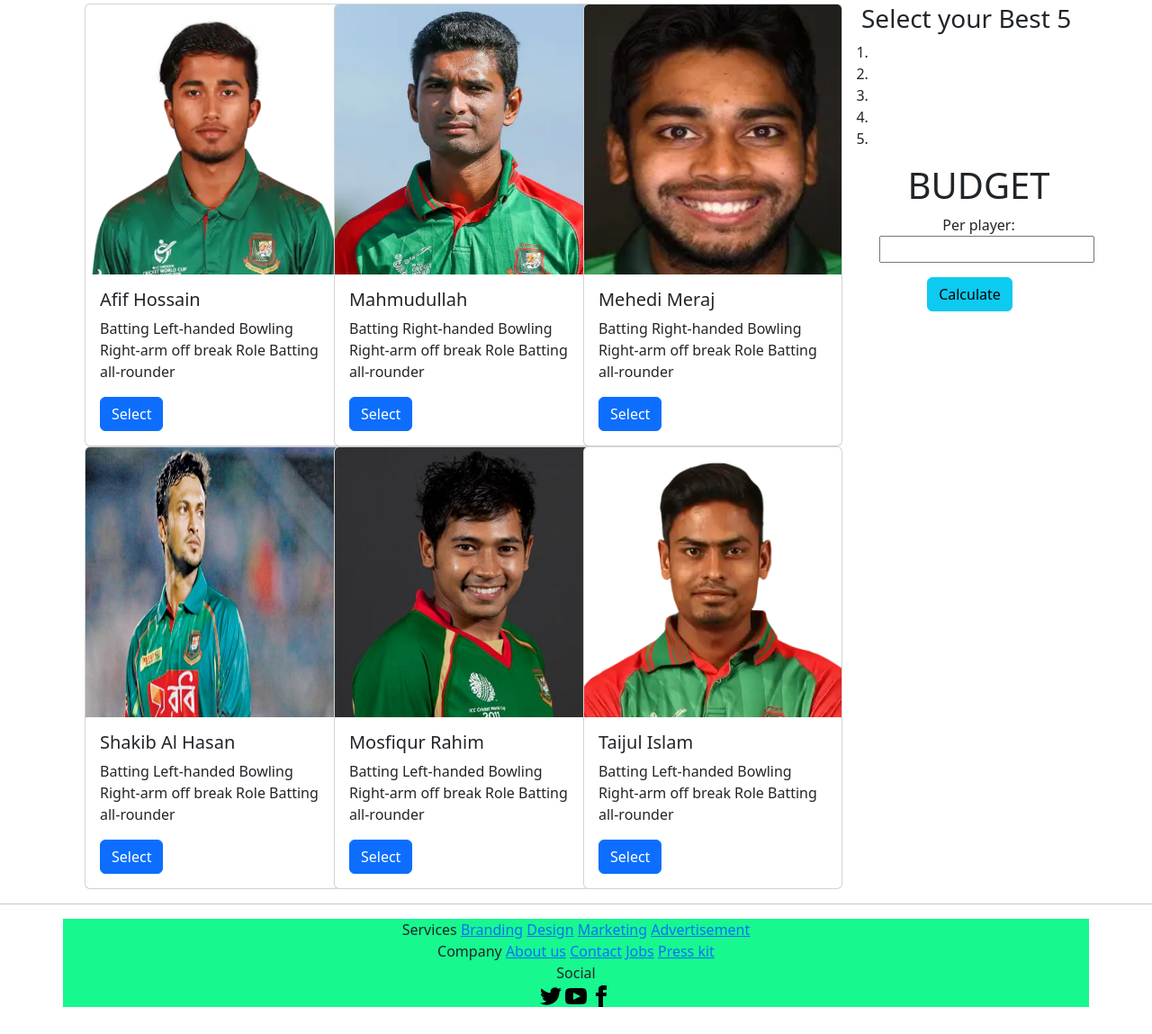
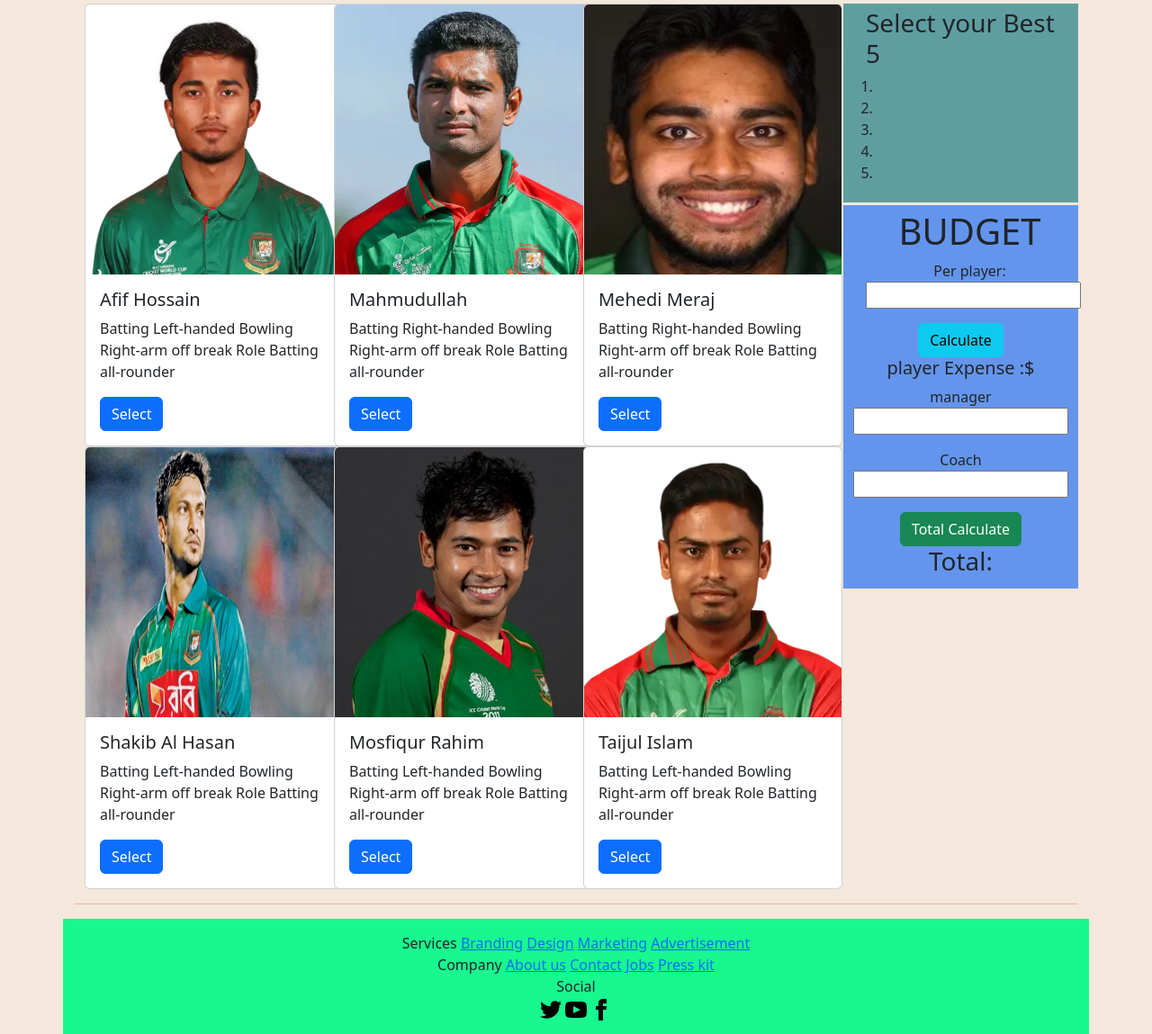
Before and after one commit to masumkawser/teamBdwebsite, a plain HTML site: page index.html in a window 1280 px wide. Shown: the part 512-1661 px from the top of the page at 90% size. Before the commit the page ends 1631 px from the top, so only its background shows below. Drawn offline with nearby package versions, Linux system fonts and the light colour scheme.

Commit message:
budgetjsAdded

```diff
--- /dev/null
+++ b/budget.js
@@ -0,0 +1,17 @@
+document.getElementById('Calculate').addEventListener('click',function(){
+
+const perplayer=document.getElementById('player');
+const perplayerString=perplayer.value ;
+const perplayerAmount=parseFloat(perplayerString);
+
+perplayer.value ='' ;
+console.log(perplayerAmount);
+
+
+const playerDam=document.getElementById('pexpense');
+const playerDamString=playerDam.innerText;
+const playerDamTaka=parseFloat(playerDamString);
+const playerExpense=perplayerAmount*5;
+playerDam.innerText=playerExpense;
+
+})
--- a/index.html
+++ b/index.html
@@ -6,21 +6,22 @@
     <title>TeamBanglaDesh</title>
     <link href="https://cdn.jsdelivr.net/npm/bootstrap@5.2.0/dist/css/bootstrap.min.css" rel="stylesheet" integrity="sha384-gH2yIJqKdNHPEq0n4Mqa/HGKIhSkIHeL5AyhkYV8i59U5AR6csBvApHHNl/vI1Bx" crossorigin="anonymous">
   </head>
-  <body>
+  <body style="background-color:rgb(243, 232, 219);">
     <!-- headerstart -->
-    <section class=>
-      <header style="background-color: rgba(241, 189, 110, 0.788);">
-<h1 style="text-align: center;  font-weight: 900;padding-top: 80px;color: green;font-family: 'Segoe UI', Tahoma, Geneva, Verdana, sans-serif;">TeamBanglaDesh selected best 5</h1>
+    <section class=container>
+      <header style="background-color:darkgrey;">
+<h1 style="text-align: center; font-size:40px; font-weight: 900;padding-top: 80px;color: green;">TeamBanglaDesh selected best 5</h1>
 <p style="text-align: center;margin-top: 50px; font-weight: 600;padding-bottom: 250px; color: red;">Bangladesh is a top cricket playing nation,<br> and is a full member of ICC.<br> Bangladesh cricket team score, stats, fixtures, results and news about Bangladesh</p>
       </header>
     </section>
     <!-- headerEnd -->
-    <section>
+   <!-- cardsection start -->
+    <section style="margin-top:0px ;">
       <div class="container">
         <div class="row">
-          <div class="col-9">
-           <div class="container">
-  <div class="row " >
+          <div class="col-9 " >
+           <div class="container" >
+  <div class="row  " >
     <div class="col-4 ">
       <div class="card" style="width: 18rem;">
         <img src="./image/afif.jpg" width="300px" height="300px"class="card-img-top" alt="...">
@@ -33,8 +34,9 @@
           <a href="#" class="btn btn-primary">Select</a>
         </div>
       </div>
+
     </div>
-    <div class="col-4">
+    <div class="col-4 ">
       <div class="card" style="width: 18rem;">
         <img src="./image/mahmudullah.jpg"width="300px" height="300px" class="card-img-top" alt="...">
         <div class="card-body">
@@ -59,7 +61,7 @@
       </div>
     </div>
   </div>
-  <div class="row">
+  <div class="row  ">
     <div class="col-4">
       <div class="card" style="width: 18rem;">
         <img src="./image/shakib.jpeg"width="300px" height="300px" class="card-img-top" alt="...">
@@ -96,11 +98,14 @@
         </div>
       </div>
     </div>
+    <!-- card sectionEnd -->
   </div>
 </div>
           </div>
-          <div class="col-3">
-          <div> <h3 style="padding-left: 20px;">Select your Best 5</h3>
+          <!-- select5section start -->
+          <div class="col-3" >
+          <div style="background-color: cadetblue;padding: 5px;margin-bottom: 3px;" >
+            <h3 style="padding-left: 20px; ">Select your Best 5</h3>
 
         <ol>
         <li></li>
@@ -114,19 +119,38 @@
 
 
           </div>
-          <div style="padding-left: 20px; text-align: center;">
+             <!-- select5section end -->
+          <!-- budgetsection start -->
+          <div style="padding-left: 20px; text-align: center; background-color: cornflowerblue;padding: 5px;">
             <h1 style="padding-left: 20px; text-align: center;">BUDGET</h1>
-            <p style="padding-left: 20px; text-align: center;">Per player: <input type="text" name="" id=""></p>
-            <button class="btn btn-info" >Calculate</button>
+            <p style="padding-left: 20px; text-align: center;">Per player: <input type="text" name="" id="player"></p>
+            <button class="btn btn-info"id="Calculate" >Calculate</button>
+
+            <h5 id="pexpense">player Expense :<span >$</span></h5>
+            <div>
+              <p>manager<input type="text" name="" id="manager"></p>
+            </div>
+            <div>
+              <p>Coach <input type="text" name="" id="Coach"></p>
+            </div>
+            <div>
+              <button  class="btn btn-success" id="Total-Calculate">Total Calculate</button>
+            </div>
+            <div>
+              <h3 id="Total">Total: </h3>
+            </div>
           </div>
+          <!-- budgetsection end -->
           </div>
 
         </div>
       </div>
     </section>
-<hr>
+<div class="container">
+<hr style="color: red;border-radius: 2px;">
+</div>
 
-      <footer class="container " style="text-align: center;background-color: rgb(23, 248, 143);">
+      <footer class="container " style="text-align: center;background-color: rgb(23, 248, 143);padding: 15px;">
         <div>
           <span class="footer-title">Services</span>
           <a class="link link-hover">Branding</a>
@@ -153,5 +177,6 @@
       </footer>
 
     <script src="https://cdn.jsdelivr.net/npm/bootstrap@5.2.0/dist/js/bootstrap.bundle.min.js" integrity="sha384-A3rJD856KowSb7dwlZdYEkO39Gagi7vIsF0jrRAoQmDKKtQBHUuLZ9AsSv4jD4Xa" crossorigin="anonymous"></script>
+    <script src="budget.js"></script>
   </body>
 </html>
```
